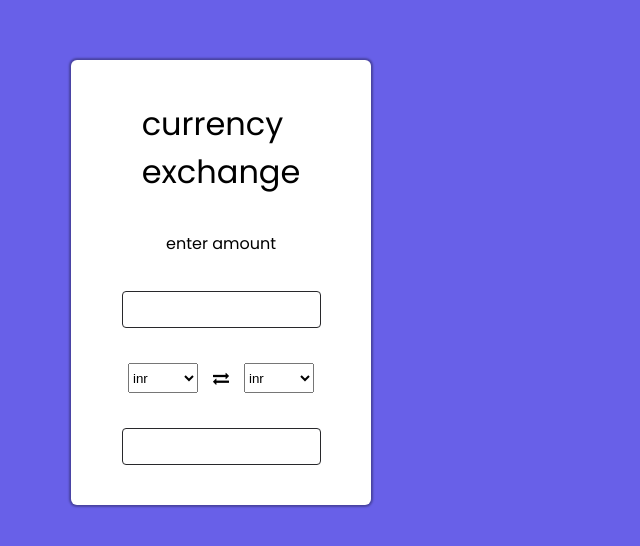
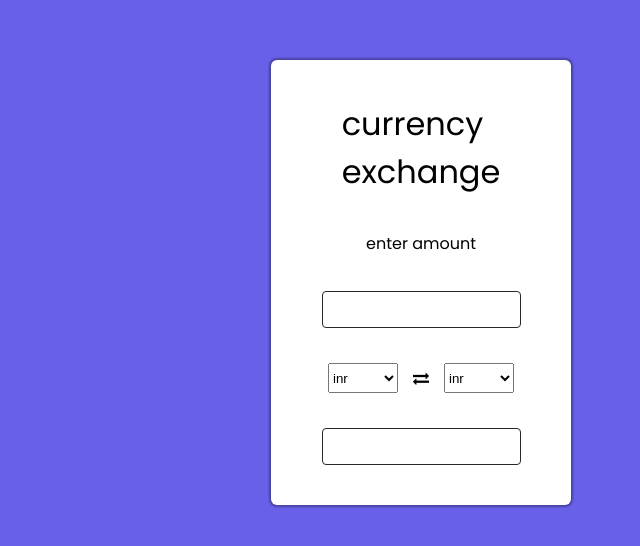
Before and after one commit to udayan-majumder/currencyexchange, a plain HTML site: page index.html in a window 1280 px wide. Shown: the whole page, without its empty margins (629-1269 px from the left). Drawn offline with Linux system fonts and the light colour scheme; no server answers.

Commit message:
Update stylesheet.css

```diff
--- a/css/stylesheet.css
+++ b/css/stylesheet.css
@@ -17,7 +17,7 @@ body{
 }
 .outer_box{
 margin-top: 60px;
-margin-left: 700px;
+margin-left: 900px;
 align-items: center;
 }
 .main_outer_box{
```
